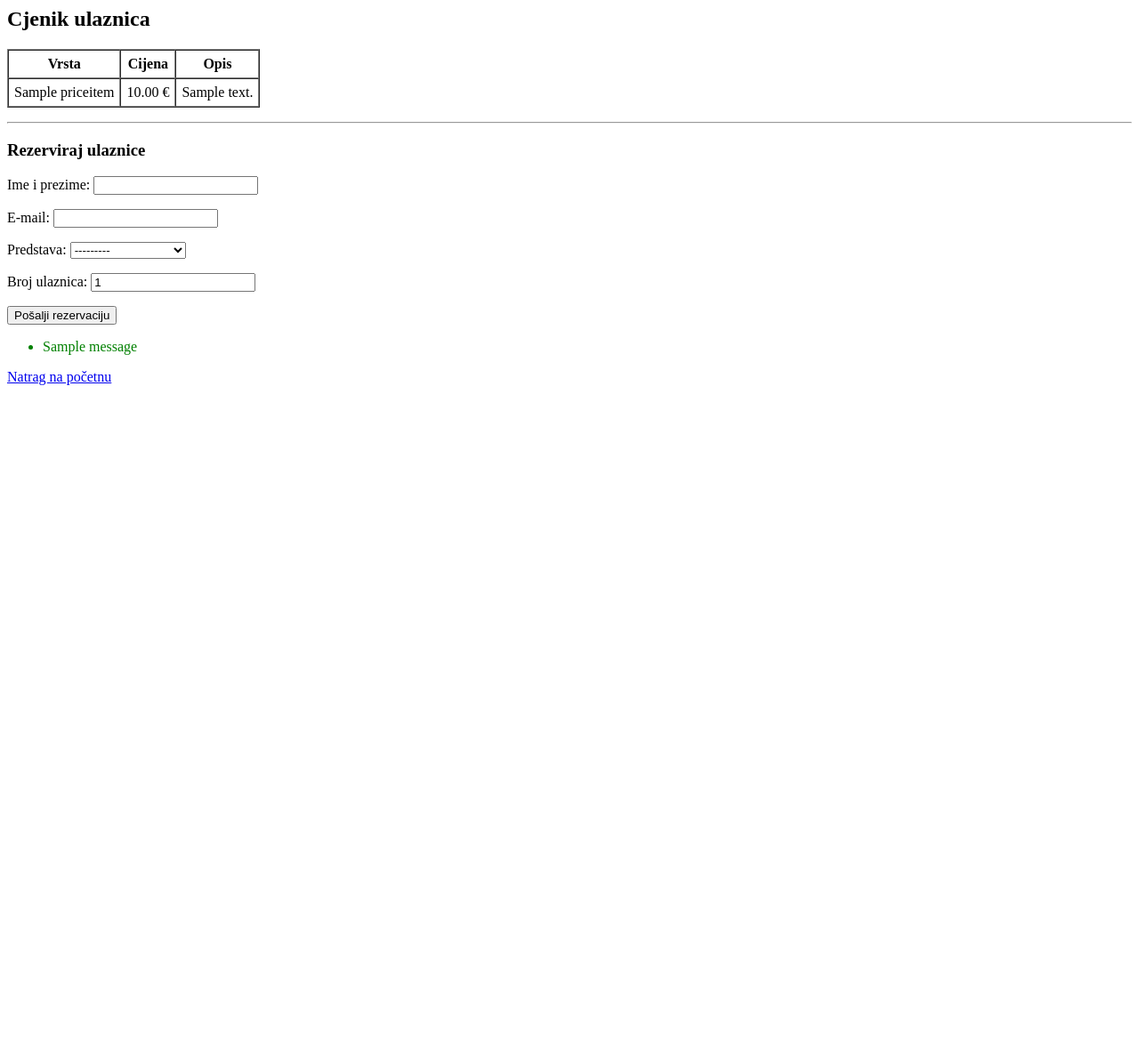
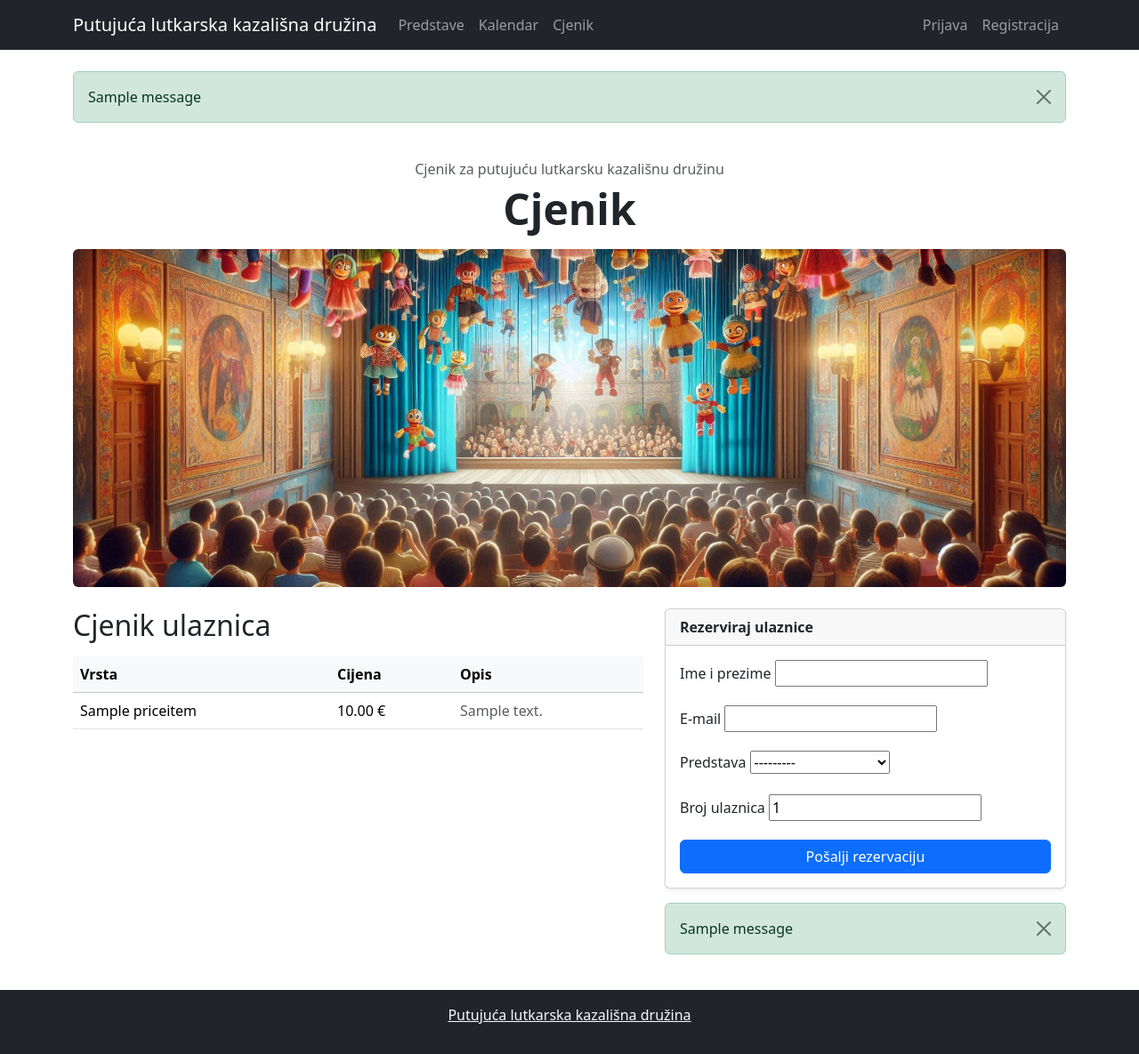
Before and after one commit to pericdominik/theater_web_app, a Django app: page /cjenik/ in a window 1280 px wide. Shown: the whole page at 89% size. Before the commit the page ends 433 px from the top, so only its background shows below. Run offline with Django 5.2, Linux system fonts and the light colour scheme; tables that the repository leaves empty hold one stand-in row (values such as "Sample post"); one stand-in notice (Sample message) is shown.

Commit message:
Bootstrap - cjenik

```diff
--- a/kazaliste_project/kazaliste/templates/kazaliste/cjenik.html
+++ b/kazaliste_project/kazaliste/templates/kazaliste/cjenik.html
@@ -1,37 +1,86 @@
-<h2>Cjenik ulaznica</h2>
+{% extends "kazaliste/base.html" %}
+{% load static %}
+
+{% block title %}Cjenik{% endblock %}
+
+{% block content %}
+<section class="text-center py-4">
+  <p class="text-muted mb-1">Cjenik za putujuću lutkarsku kazališnu družinu</p>
+  <h1 class="display-5 fw-semibold mb-3">Cjenik</h1>
+
+  <img src="{% static 'images/dvorana_lutaka.jpeg' %}"
+    alt="Kazališna dvorana"
+    class="img-fluid w-100 rounded"
+    style="max-height: 380px; object-fit: cover;"
+  >
+</section>
+<div class="row g-4">
+
+  <div class="col-md-7">
+    <h2 class="mb-3">Cjenik ulaznica</h2>
 
     {% if items %}
-  <table border="1" cellpadding="6" cellspacing="0">
-    <thead>
-      <tr><th>Vrsta</th><th>Cijena</th><th>Opis</th></tr>
+      <div class="table-responsive">
+        <table class="table">
+          <thead class="table-light">
+            <tr>
+              <th scope="col">Vrsta</th>
+              <th scope="col">Cijena</th>
+              <th scope="col">Opis</th>
+            </tr>
           </thead>
           <tbody>
             {% for it in items %}
               <tr>
                 <td>{{ it.name }}</td>
                 <td>{{ it.price }} €</td>
-          <td>{{ it.description }}</td>
+                <td class="text-muted">{{ it.description|default:"—" }}</td>
               </tr>
             {% endfor %}
           </tbody>
         </table>
+      </div>
     {% else %}
-  <p>Trenutno nema stavki u cjeniku.</p>
+      <p class="text-muted">Trenutno nema stavki u cjeniku.</p>
     {% endif %}
+  </div>
 
-<hr style="margin:16px 0;">
+  <div class="col-md-5">
+    <div class="card shadow-sm">
+      <div class="card-header">
+        <strong>Rezerviraj ulaznice</strong>
+      </div>
+      <div class="card-body">
+        <form method="post">
+          {% csrf_token %}
 
-<h3>Rezerviraj ulaznice</h3>
-<form method="post" novalidate>
-  {% csrf_token %}
-  {{ form.as_p }}
-  <button type="submit">Pošalji rezervaciju</button>
+          {% for field in form %}
+            <div class="mb-3">
+              <label class="form-label" for="{{ field.id_for_label }}">{{ field.label }}</label>
+              {{ field }}
+              {% if field.help_text %}<div class="form-text">{{ field.help_text }}</div>{% endif %}
+              {% for error in field.errors %}
+                <div class="invalid-feedback d-block">{{ error }}</div>
+              {% endfor %}
+            </div>
+          {% endfor %}
+
+          <button type="submit" class="btn btn-primary w-100">Pošalji rezervaciju</button>
         </form>
+      </div>
+    </div>
 
     {% if messages %}
-  <ul style="color:green; margin-top:12px;">
-    {% for m in messages %}<li>{{ m }}</li>{% endfor %}
-  </ul>
+      <div class="mt-3">
+        {% for m in messages %}
+          <div class="alert alert-{{ m.tags|default:'success' }} alert-dismissible" role="alert">
+            {{ m }}
+            <button type="button" class="btn-close" data-bs-dismiss="alert"></button>
+          </div>
+        {% endfor %}
+      </div>
     {% endif %}
+  </div>
+</div>
 
-<p style="margin-top:12px;"><a href="{% url 'index' %}">Natrag na početnu</a></p>
+{% endblock %}
```
Also changed, not shown: kazaliste_project/static/images/dvorana_lutaka.jpeg (added). Lines whose indentation alone changed are shown as unchanged.
